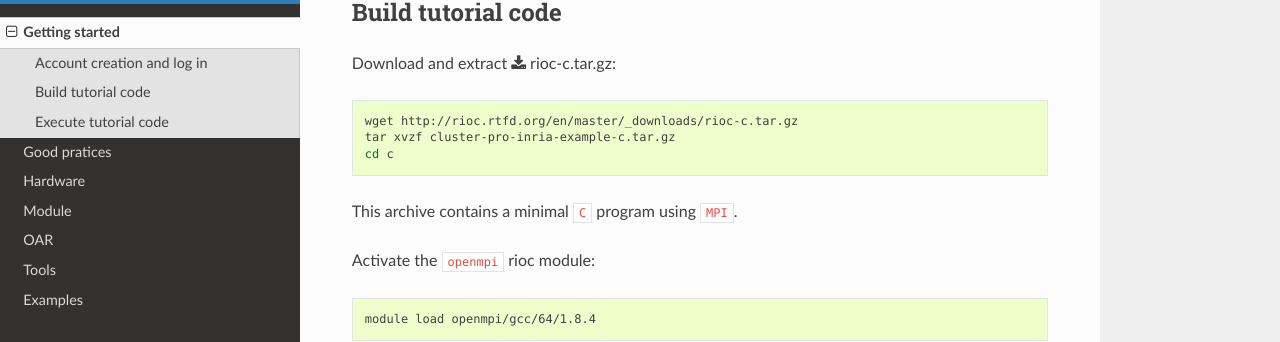
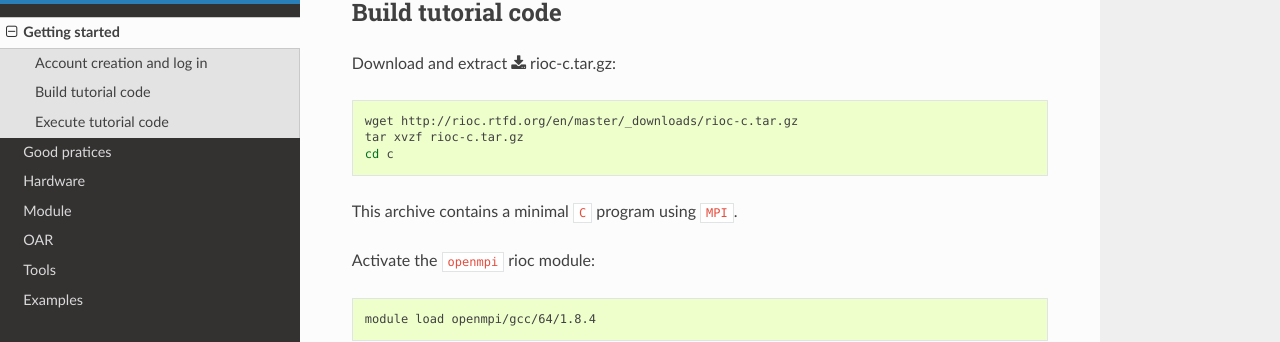
Before and after one commit to abertout/rioc, a Sphinx documentation site: the page built from doc/getting_started.rst, in a window 1280 px wide and 900 px high, scrolled down 422 px. Shown: the part 130-472 px from the top of the window. Built offline with Sphinx 7.4.7 and the Read the Docs theme 2.0.0, drawn with Linux system fonts in a browser that asks for light colours.

Commit message:
Update example filename

```diff
--- a/doc/getting_started.rst
+++ b/doc/getting_started.rst
@@ -32,7 +32,7 @@ Download and extract :download:`rioc-c.tar.gz <_static/example/rioc-c.tar.gz>`:
 .. code-block:: bash
 
     wget http://rioc.rtfd.org/en/master/_downloads/rioc-c.tar.gz
-    tar xvzf cluster-pro-inria-example-c.tar.gz
+    tar xvzf rioc-c.tar.gz
     cd c
 
 This archive contains a minimal ``C`` program using ``MPI``.
```
